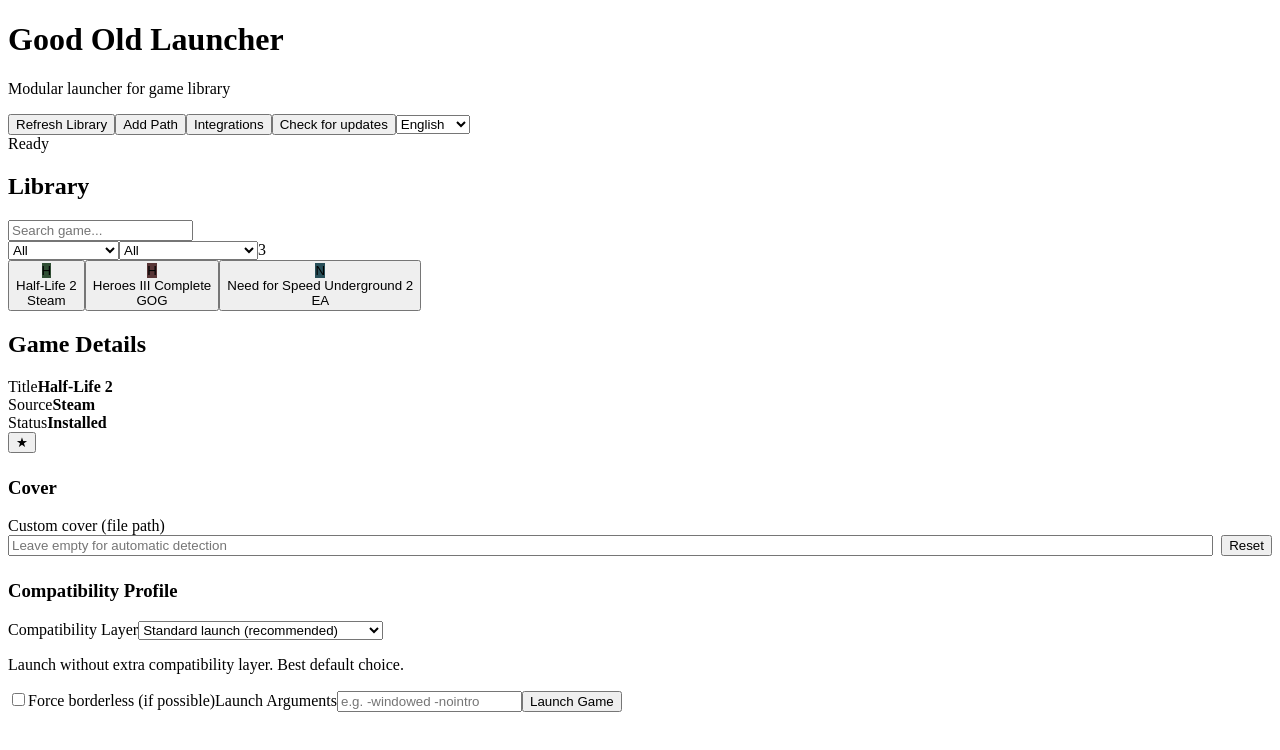
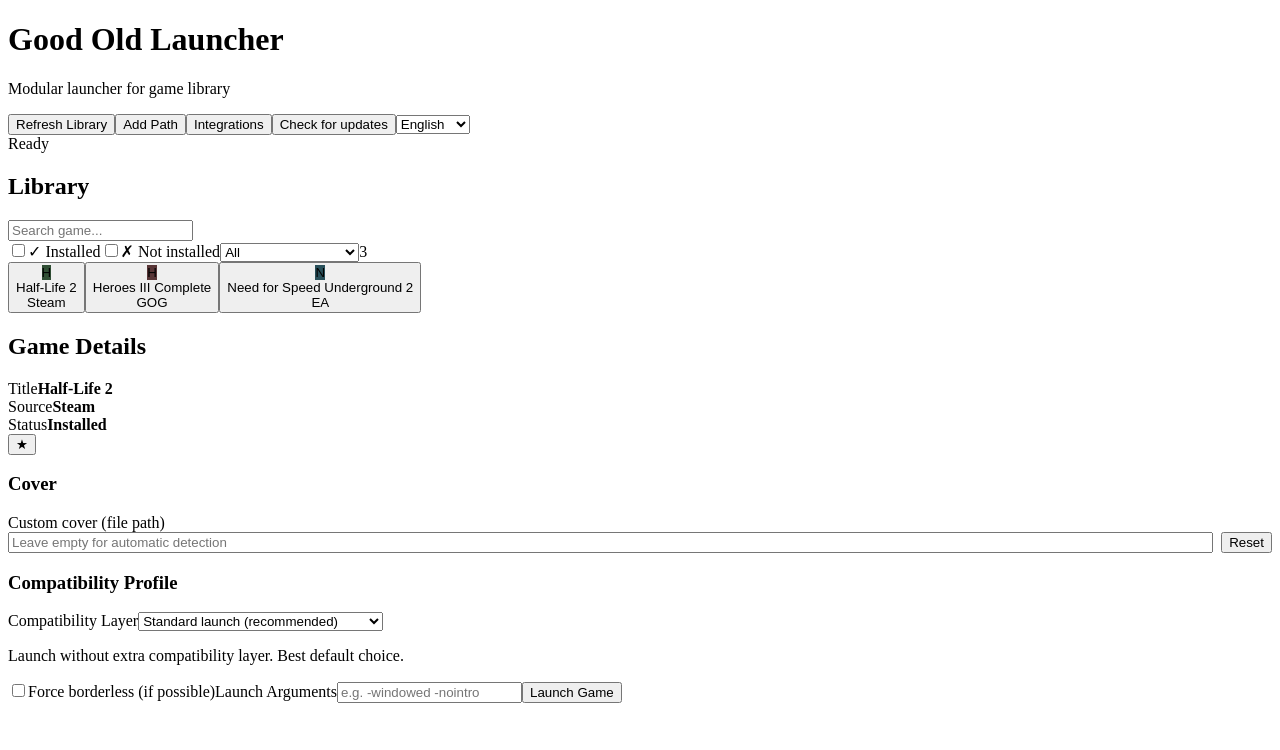
Before and after one commit to Heinzup/GoodOldLauncher, a React (Vite) app: page / in a window 1280 px wide. Shown: the top 750 px of the page. Built offline with nearby package versions, Linux system fonts and the light colour scheme; the HTML template or start-up script is replaced by a standard one.

Commit message:
feat: Update installed game filters to use checkboxes and adjust layout styles

```diff
--- a/electron/main.cjs
+++ b/electron/main.cjs
@@ -252,8 +252,8 @@
   const mainWindow = new BrowserWindow({
     width: 1400,
     height: 900,
-    minWidth: 880,
-    minHeight: 790,
+    minWidth: 920,
+    minHeight: 820,
     show: false,
     autoHideMenuBar: true,
     backgroundColor: "#0d1a1c",
--- a/src/App.jsx
+++ b/src/App.jsx
@@ -87,7 +87,8 @@
   const [settings, setSettings] = useState(getLauncherSettings());
   const [coverFallbackIndex, setCoverFallbackIndex] = useState({}); // gameId -> fallbackIndex
   const [sourceFilter, setSourceFilter] = useState("all");
-  const [installedFilter, setInstalledFilter] = useState("all");
+  const [showInstalled, setShowInstalled] = useState(false);
+  const [showNotInstalled, setShowNotInstalled] = useState(false);
   const [showScanModal, setShowScanModal] = useState(false);
   const [showIntegrationsModal, setShowIntegrationsModal] = useState(false);
   const [contextMenu, setContextMenu] = useState(null);
@@ -245,13 +246,13 @@
     return games.filter((game) => {
       const sourceMatch = sourceFilter === "all" || game.source === sourceFilter;
       const installedMatch =
-        installedFilter === "all" ||
-        (installedFilter === "installed" && game.installed) ||
-        (installedFilter === "notInstalled" && !game.installed);
+        (!showInstalled && !showNotInstalled) ||
+        (showInstalled && game.installed) ||
+        (showNotInstalled && !game.installed);
       const searchMatch = query.length < 2 || (game.title || "").toLowerCase().includes(query);
       return sourceMatch && installedMatch && searchMatch;
     });
-  }, [games, sourceFilter, installedFilter, searchQuery]);
+  }, [games, sourceFilter, showInstalled, showNotInstalled, searchQuery]);
 
   const favoriteGames = useMemo(() => {
     return games.filter((game) => favorites.includes(game.id)).slice(0, 8);
@@ -576,15 +577,22 @@
               />
             </div>
             <div className="library-filters">
-              <select
-                className="filter-select"
-                value={installedFilter}
-                onChange={(e) => setInstalledFilter(e.target.value)}
-              >
-                <option value="all">{t("all", language)}</option>
-                <option value="installed">{t("filterInstalled", language)}</option>
-                <option value="notInstalled">{t("filterNotInstalled", language)}</option>
-              </select>
+              <label className="filter-checkbox-label">
+                <input
+                  type="checkbox"
+                  checked={showInstalled}
+                  onChange={(e) => setShowInstalled(e.target.checked)}
+                />
+                {t("filterInstalled", language)}
+              </label>
+              <label className="filter-checkbox-label">
+                <input
+                  type="checkbox"
+                  checked={showNotInstalled}
+                  onChange={(e) => setShowNotInstalled(e.target.checked)}
+                />
+                {t("filterNotInstalled", language)}
+              </label>
               <select
                 className="filter-select"
                 value={sourceFilter}
@@ -682,7 +690,7 @@
                 </button>
               </div>
 
-              <h3 style={{ marginTop: "1.5rem" }}>{t("coverSection", language)}</h3>
+              <h3>{t("coverSection", language)}</h3>
               <label className="field-label" htmlFor="customCoverPath">
                 {t("customCoverPath", language)}
               </label>
@@ -725,7 +733,7 @@
                 </button>
               </div>
 
-              <h3 style={{ marginTop: "1.5rem" }}>{t("compatibilityProfile", language)}</h3>
+              <h3>{t("compatibilityProfile", language)}</h3>
 
               <label className="field-label" htmlFor="compatLayer">
                 {t("compatLayer", language)}
--- a/src/styles.css
+++ b/src/styles.css
@@ -161,11 +161,11 @@
 
 .panel h2 {
   margin-top: 0;
-  margin-bottom: 1rem;
+  margin-bottom: 0.5rem;
   font-size: 1.35rem;
   color: var(--text-0);
   border-bottom: 2px solid rgba(61, 174, 245, 0.3);
-  padding-bottom: 0.75rem;
+  padding-bottom: 0.5rem;
 }
 
 .panel h3 {
@@ -317,7 +317,7 @@
 .details-panel {
   display: flex;
   flex-direction: column;
-  gap: 0.7rem;
+  gap: 0.35rem;
   overflow-y: auto;
   overflow-x: hidden;
   padding-right: 0.5rem;
@@ -648,6 +648,33 @@
   background: rgba(26, 35, 46, 0.9);
 }
 
+.filter-checkbox-label {
+  display: flex;
+  align-items: center;
+  gap: 0.4rem;
+  font-size: 0.85rem;
+  color: var(--text-0);
+  cursor: pointer;
+  border: 1px solid rgba(61, 174, 245, 0.3);
+  background: rgba(19, 24, 32, 0.8);
+  padding: 0.45rem 0.7rem;
+  border-radius: 6px;
+  transition: all 0.2s ease;
+  user-select: none;
+}
+
+.filter-checkbox-label:hover {
+  border-color: rgba(61, 174, 245, 0.5);
+  background: rgba(26, 35, 46, 0.9);
+}
+
+.filter-checkbox-label input[type="checkbox"] {
+  accent-color: var(--accent-bright);
+  cursor: pointer;
+  width: 14px;
+  height: 14px;
+}
+
 .game-count {
   background: rgba(45, 156, 219, 0.2);
   border: 1px solid rgba(61, 174, 245, 0.3);
@@ -682,8 +709,8 @@
   justify-content: space-between;
   align-items: flex-start;
   gap: 1rem;
-  margin-bottom: 1rem;
-  padding-bottom: 1rem;
+  margin-bottom: 0.5rem;
+  padding-bottom: 0.6rem;
   border-bottom: 1px solid rgba(61, 174, 245, 0.2);
 }
 
```
